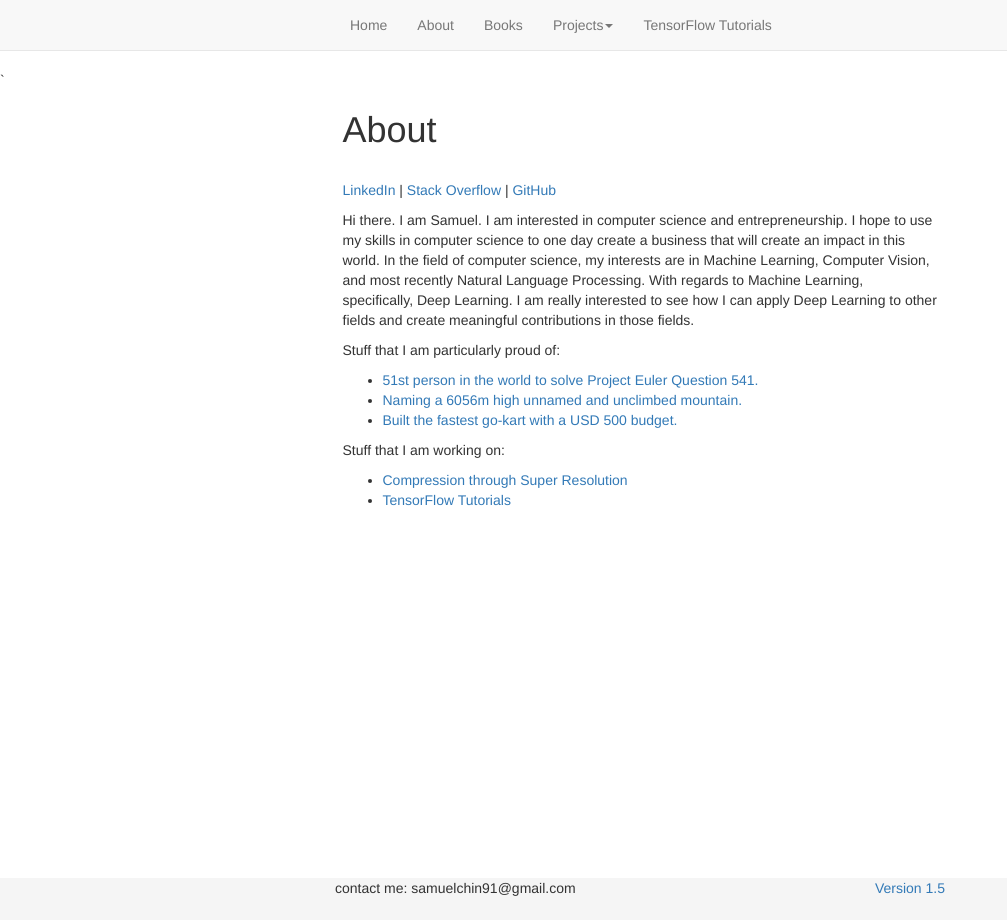
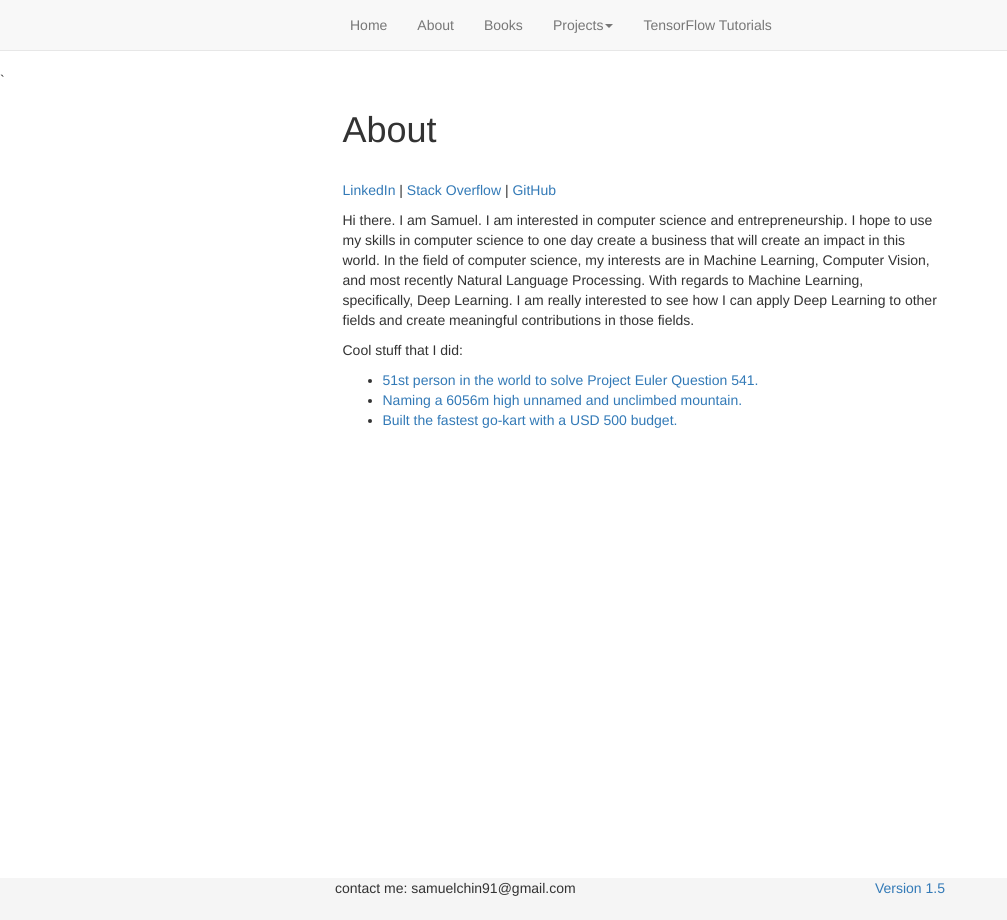
Before and after one commit to sspeng/jkschin.github.io, a Jekyll site: the page built from about/index.html, in a window 1280 px wide. Shown: the whole page, without its empty margins (0-1007 px from the left). Built offline with Jekyll 4.4.1, drawn with Linux system fonts in a browser that asks for light colours; nearby versions of some CDN libraries.

Commit message:
edited about

```diff
--- a/about/index.html
+++ b/about/index.html
@@ -6,17 +6,10 @@ layout: default
 
 <p>Hi there. I am Samuel. I am interested in computer science and entrepreneurship. I hope to use my skills in computer science to one day create a business that will create an impact in this world. In the field of computer science, my interests are in Machine Learning, Computer Vision, and most recently Natural Language Processing. With regards to Machine Learning, specifically, Deep Learning. I am really interested to see how I can apply Deep Learning to other fields and create meaningful contributions in those fields.</p>
 
-<p>Stuff that I am particularly proud of:
+<p>Cool stuff that I did:
 	<ul>
 		<li><a href="/2016/01/10/project-euler-541">51st person in the world to solve Project Euler Question 541.</a></li>
 		<li><a href="/mountsutd">Naming a 6056m high unnamed and unclimbed mountain.</a></li>
 		<li><a href="/ev">Built the fastest go-kart with a USD 500 budget.</a></li>
 	</ul>
 </p>
-
-<p>Stuff that I am working on:
-	<ul>
-		<li><a href="https://www.youtube.com/watch?v=NaWcXC_MOxY">Compression through Super Resolution</a></li>
-		<li><a href="/TensorFlow-Tutorials">TensorFlow Tutorials</a></li>
-	</ul>
-</p>
```
